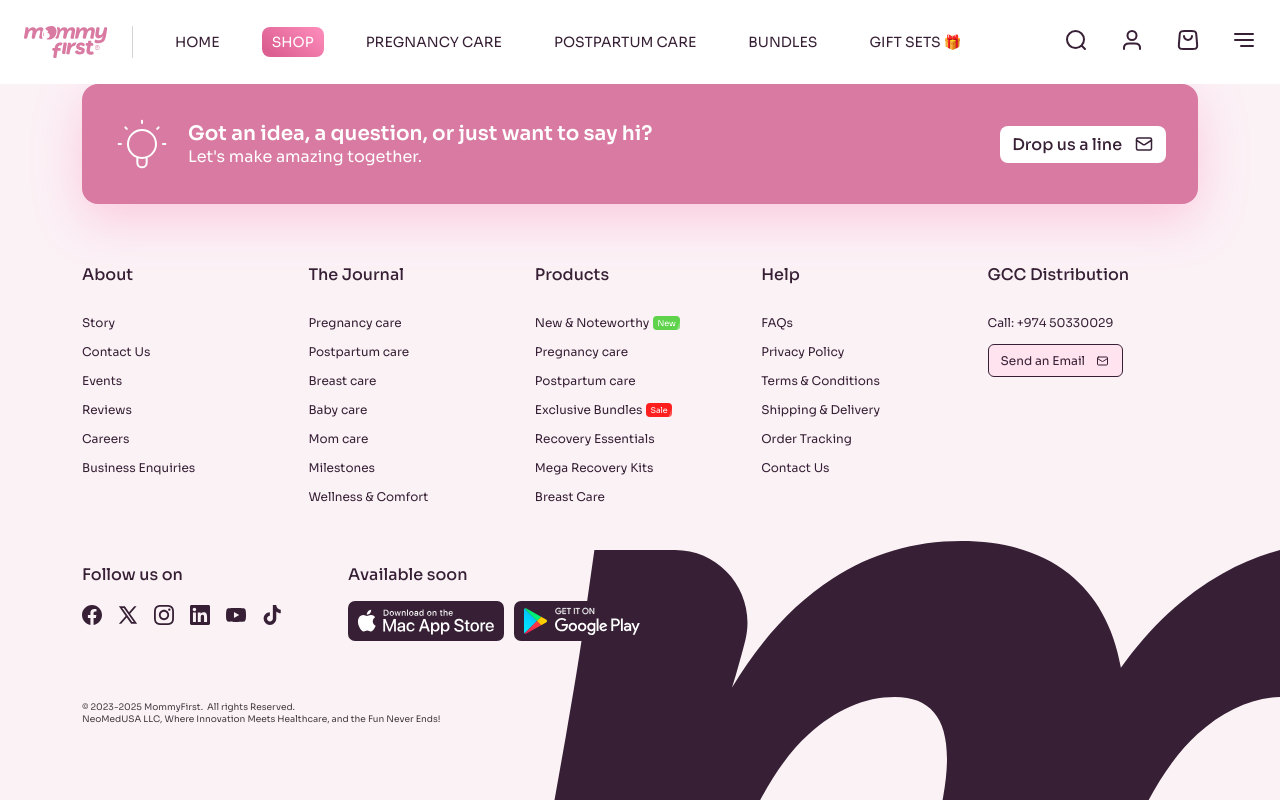
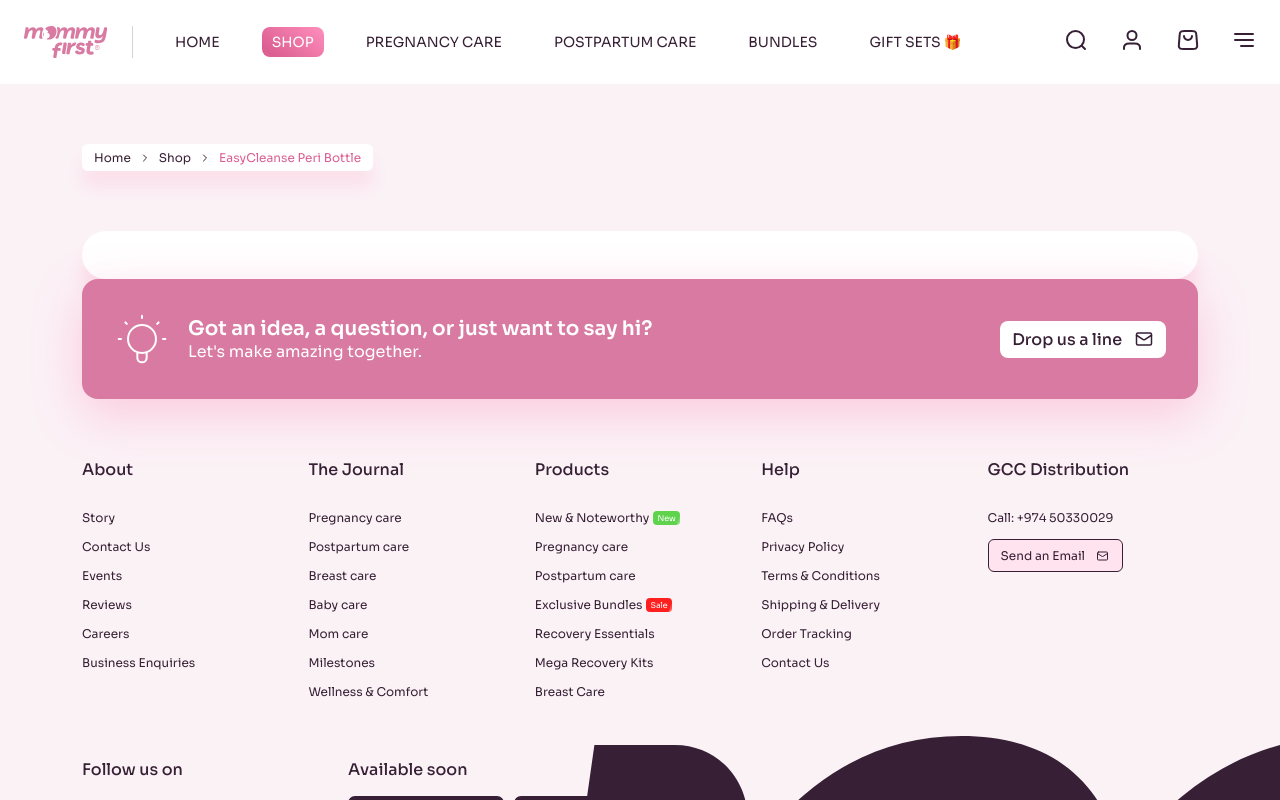
Before and after one commit to askideas/mommy-first, a React (Vite) app: page /shop/1 in a window 1280 px wide. Shown: the top 800 px of the page. Built offline with nearby package versions, Linux system fonts and the light colour scheme.

Commit message:
PDP Page Commits

```diff
--- a/src/App.jsx
+++ b/src/App.jsx
@@ -11,6 +11,7 @@
 import Shop from './Pages/Shop/Shop'
 import ScrollToTop from './Components/ScrollToTop/ScrollToTop'
 import ComingSoon from './Components/ComingSoon/ComingSoon'
+import ProductDetails from './Pages/ProductDetails/ProductDetails'
 
 const App = () => {
   // Enable global fade-up animations for all elements with fade-up classes
@@ -24,6 +25,7 @@
         <Routes>
           <Route element={<Home/>} path='/' />
           <Route element={<Shop/>} path='/shop' />
+          <Route element={<ProductDetails/>} path='/shop/:productid' />
           <Route element={<Bundles/>} path='/bundles' />
           <Route element={<BundlesRecommended/>} path='/bundles/recommended' />
           <Route element={<ComingSoon/>} path='/pregnancy-care' />
--- a/src/Components/ProductTile/ProductTile.jsx
+++ b/src/Components/ProductTile/ProductTile.jsx
@@ -1,11 +1,13 @@
 import React from 'react'
 import './ProductTile.css'
 import { Heart } from 'lucide-react';
+import { useNavigate } from 'react-router-dom';
 
 const ProductTile = (props) => {
     const product = props.data;
+    const navigate = useNavigate()
   return (
-    <div className={`product-tile-container`}>
+    <div className={`product-tile-container`} onClick={()=>navigate(`/shop/${product.id}`)}>
         <p className={`pt-label ${product.label ? '' : 'd-none'}`}>{product.label}</p>
         <img src={product.image} alt="" className='prd-image'/>
         <div className="product-details-con">
--- /dev/null
+++ b/src/Pages/ProductDetails/ProductDetails.css
@@ -0,0 +1,57 @@
+.product-details-main-container {
+    margin-top: 60px;
+
+    .breadcrumbs-section {
+        width: fit-content;
+        height: fit-content;
+        background: var(--white);
+        box-shadow: 0px 16px 16px 0px #FF408E1A;
+        border-radius: 6px;
+        padding: 6px 12px;
+        display: flex;
+        justify-content: center;
+        align-items: center;
+        column-gap: 8px;
+        margin-bottom: 60px;
+
+        svg {
+            width: 12px;
+            height: 12px;
+            stroke: var(--primary-dark);
+        }
+
+        a {
+            font: 400 12px var(--font);
+            color: var(--primary-dark);
+            cursor: pointer;
+            text-decoration: none;
+        }
+
+        span {
+            font: 400 12px var(--font);
+            color: var(--primary-pink);
+            text-decoration: none;
+        }
+    }
+
+    .product-details-content-section {
+        width: 100%;
+        height: fit-content;
+        background: var(--white);
+        box-shadow: 0px 16px 16px 0px #FF408E1A;
+        border-radius: 24px;
+        display: flex;
+
+        .imgae-slider-container {
+            width: 40%;
+            height: fit-content;
+        }
+
+        .details-content-container {
+            width: 60%;
+            height: fit-content;
+            padding: 24px;
+        }
+
+    }
+}
--- /dev/null
+++ b/src/Pages/ProductDetails/ProductDetails.jsx
@@ -0,0 +1,33 @@
+import React from 'react'
+import './ProductDetails.css'
+import { ChevronRight } from 'lucide-react'
+import { NavLink, useParams } from 'react-router-dom'
+
+const ProductDetails = () => {
+    const { productid } = useParams();
+  return (
+    <div className="container">
+        <div className="product-details-main-container">
+            <div className="breadcrumbs-section">
+                <NavLink to="/">Home</NavLink>
+                <ChevronRight />
+                <NavLink to="/shop">Shop</NavLink>
+                <ChevronRight />
+                <span>EasyCleanse Peri Bottle</span>
+            </div>
+
+            <div className="product-details-content-section">
+                <div className="imgae-slider-container">
+
+                </div>
+
+                <div className="details-content-container">
+
+                </div>
+            </div>
+        </div>
+    </div>
+  )
+}
+
+export default ProductDetails
```
